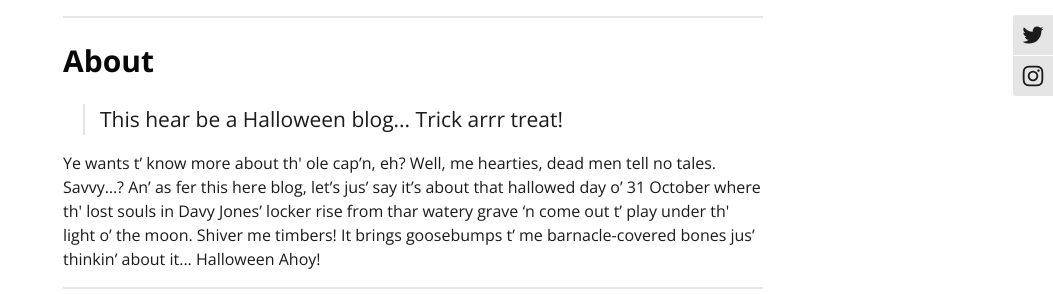
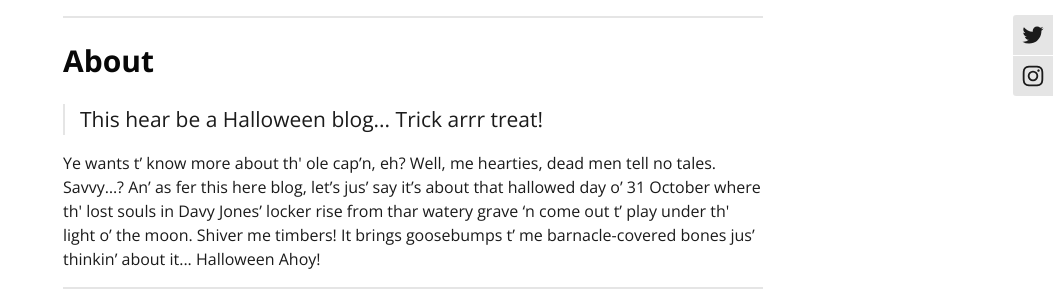
Before and after one commit to halloweenahoy/halloweenahoy.github.io, a Jekyll site: the page built from about.html, in a window 1280 px wide. Shown: the part 207-501 px from the top of the page, without its empty margins (227-1280 px from the left). Built offline with Jekyll 4.4.1, drawn with Linux system fonts in a browser that asks for light colours; comment, search, counter and statistics services are not loaded.

Commit message:
Update style.css

```diff
--- a/css/style.css
+++ b/css/style.css
@@ -148,7 +148,7 @@ font-style: italic;
 /* Blockquotes */
 
 blockquote {
-margin: 10px 20px 10px;
+margin: 0px;
 padding: 0px 15px;
 border-left: 2px solid rgba(0, 0, 0, 0.1);
 font-size: 21px;
```
